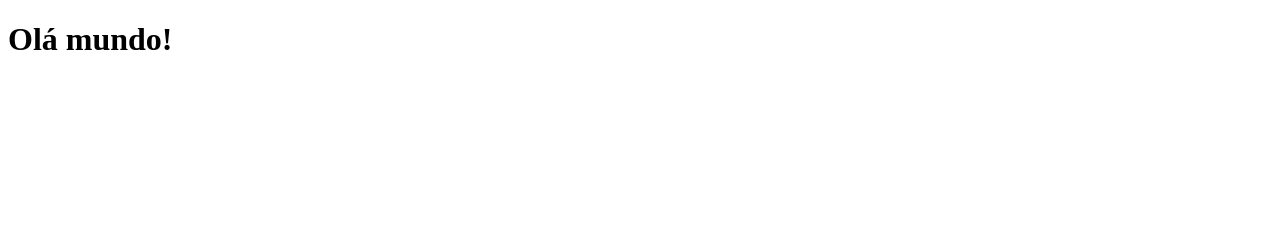
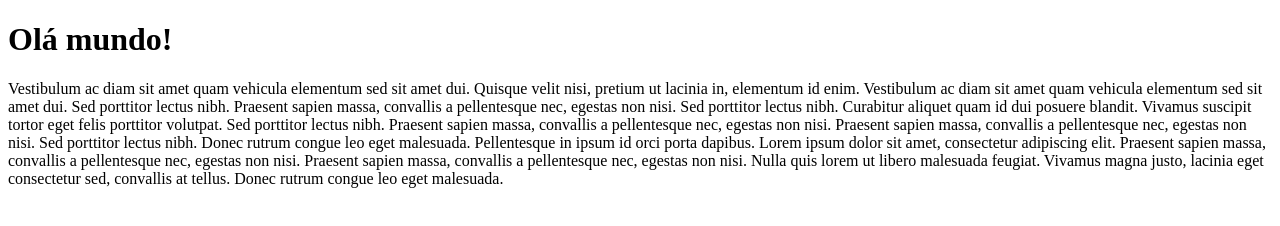
Before and after one commit to brunorizzetti/teste-vscode, a plain HTML site: page index.html in a window 1280 px wide. Drawn offline with Linux system fonts and the light colour scheme.

Commit message:
implementacao feature 2

```diff
--- a/index.html
+++ b/index.html
@@ -1,12 +1,27 @@
 <!DOCTYPE html>
 <html lang="en">
+
 <head>
     <meta charset="UTF-8">
     <meta http-equiv="X-UA-Compatible" content="IE=edge">
     <meta name="viewport" content="width=device-width, initial-scale=1.0">
     <title>Document</title>
 </head>
+
 <body>
     <h1>Olá mundo!</h1>
+
+    <p>Vestibulum ac diam sit amet quam vehicula elementum sed sit amet dui. Quisque velit nisi, pretium ut lacinia in,
+        elementum id enim. Vestibulum ac diam sit amet quam vehicula elementum sed sit amet dui. Sed porttitor lectus
+        nibh. Praesent sapien massa, convallis a pellentesque nec, egestas non nisi. Sed porttitor lectus nibh.
+        Curabitur aliquet quam id dui posuere blandit. Vivamus suscipit tortor eget felis porttitor volutpat. Sed
+        porttitor lectus nibh. Praesent sapien massa, convallis a pellentesque nec, egestas non nisi.
+
+        Praesent sapien massa, convallis a pellentesque nec, egestas non nisi. Sed porttitor lectus nibh. Donec rutrum
+        congue leo eget malesuada. Pellentesque in ipsum id orci porta dapibus. Lorem ipsum dolor sit amet, consectetur
+        adipiscing elit. Praesent sapien massa, convallis a pellentesque nec, egestas non nisi. Praesent sapien massa,
+        convallis a pellentesque nec, egestas non nisi. Nulla quis lorem ut libero malesuada feugiat. Vivamus magna
+        justo, lacinia eget consectetur sed, convallis at tellus. Donec rutrum congue leo eget malesuada.</p>
 </body>
+
 </html>
```
